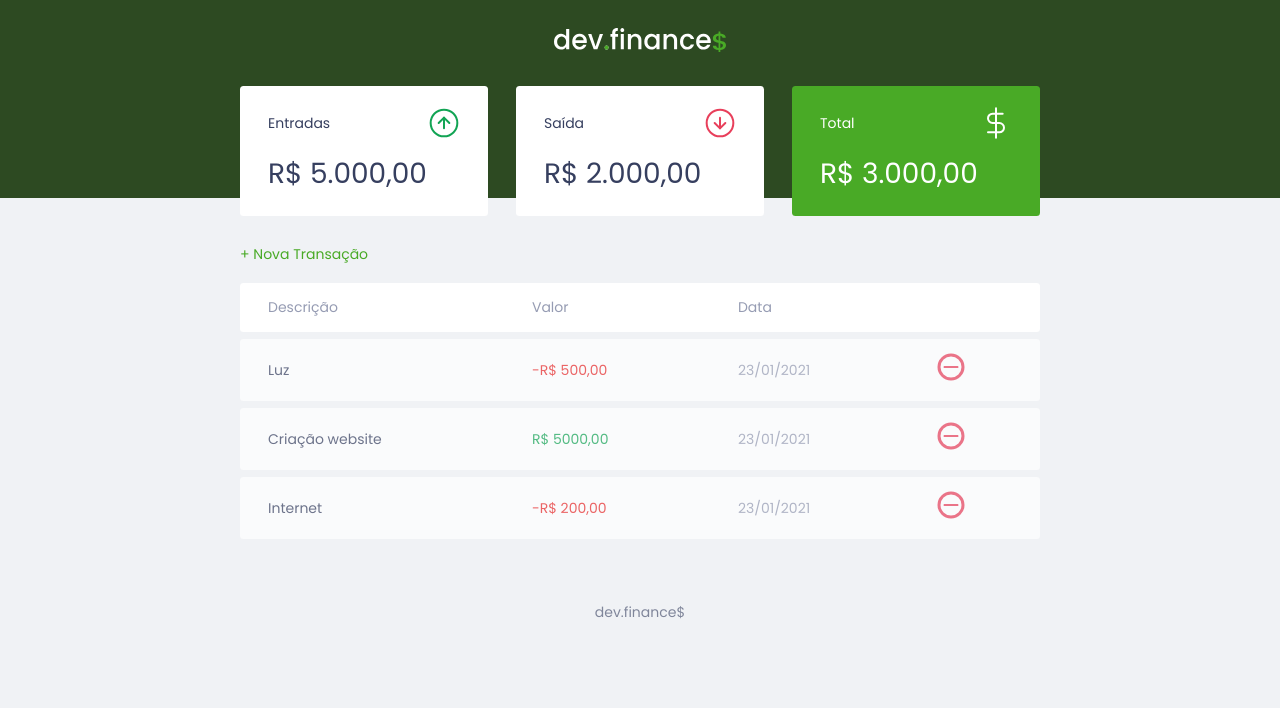
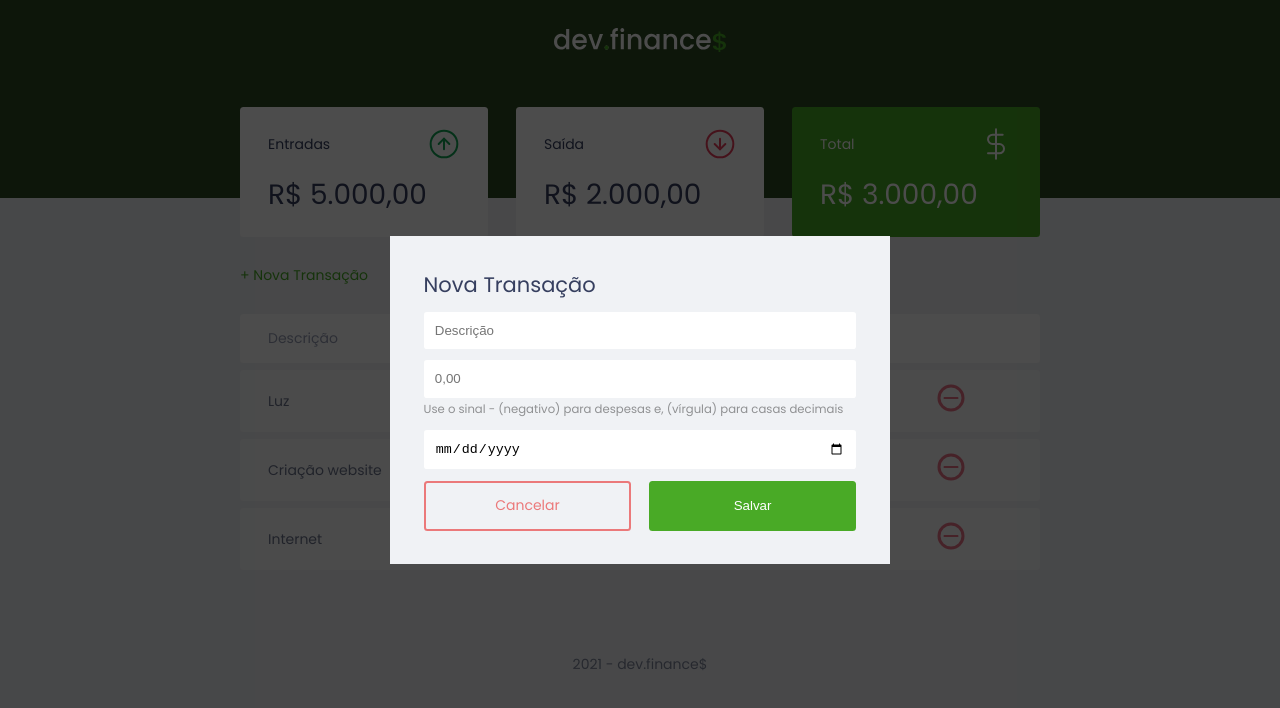
Before and after one commit to saulomlcosta/maratonaDiscover1-devFinance, a plain HTML site: page index.html in a window 1280 px wide. Both pictures are taken after a click on the link "+ Nova Transação". Drawn offline with Linux system fonts and the light colour scheme.

Commit message:
Z-index added

```diff
--- a/index.html
+++ b/index.html
@@ -144,7 +144,10 @@
                           </div>
 
                           <div class="input-group actions">
-                            <a href="#" class="button cancel">Cancelar</a>
+                            <a
+                            onclick="modalControls.close()"
+                            href="#"
+                            class="button cancel">Cancelar</a>
                             <button>Salvar</button>
                           </div>
                       </form>
@@ -153,16 +156,22 @@
         </div>
 
         <footer>
-          <p>dev.finance$</p>
+          <p>2021 - dev.finance$</p>
         </footer>
 
         <script>
             const modalControls = {
                 open(){
-                    document.query
+                    document.
+                        querySelector('.modal-overlay')
+                        .classList
+                        .add('active')
                 },
                 close(){
-
+                  document.
+                        querySelector('.modal-overlay')
+                        .classList
+                        .remove('active')
                 }
             }
         </script>
--- a/style.css
+++ b/style.css
@@ -80,7 +80,7 @@ button:hover {
 
 .button.new {
   display: inline-block;
-  margin-bottom: .8rem;
+  margin-bottom: 1.5rem;
 }
 
 .button.cancel {
@@ -106,6 +106,7 @@ header {
   background: #2D4A22;
   padding: 2rem 0 10rem;
   text-align: center;
+  margin-bottom: 1.5rem;
 }
 
 #logo {
@@ -229,6 +230,8 @@ td.expense {
 
   opacity: 0;
   visibility: hidden;
+
+  z-index: 999;
 }
 
 .modal-overlay.active {
@@ -284,6 +287,7 @@ footer {
   text-align: center;
   padding: 4rem 0 2rem;
   color: var(--dark-blue);
+  margin-top: 1.5rem;
 
   opacity: 0.6;
 }
```
